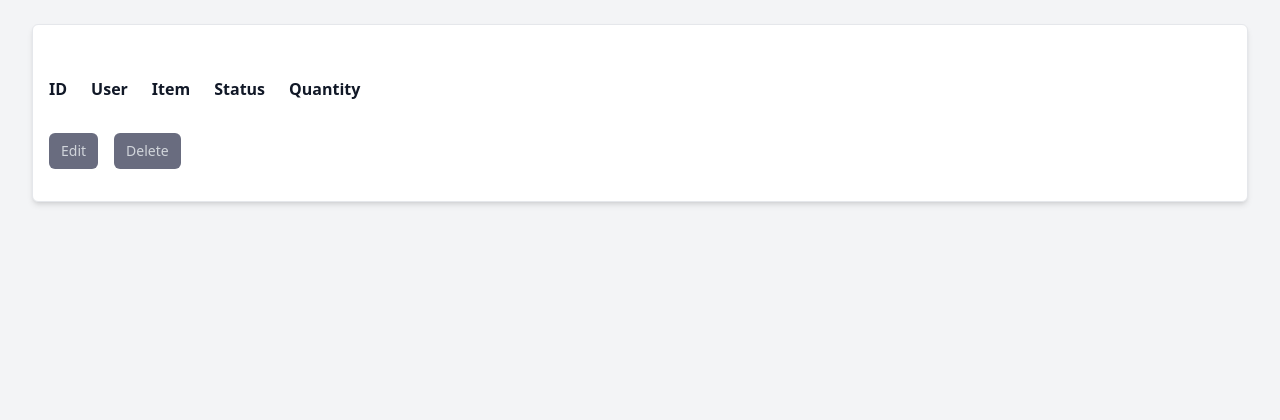
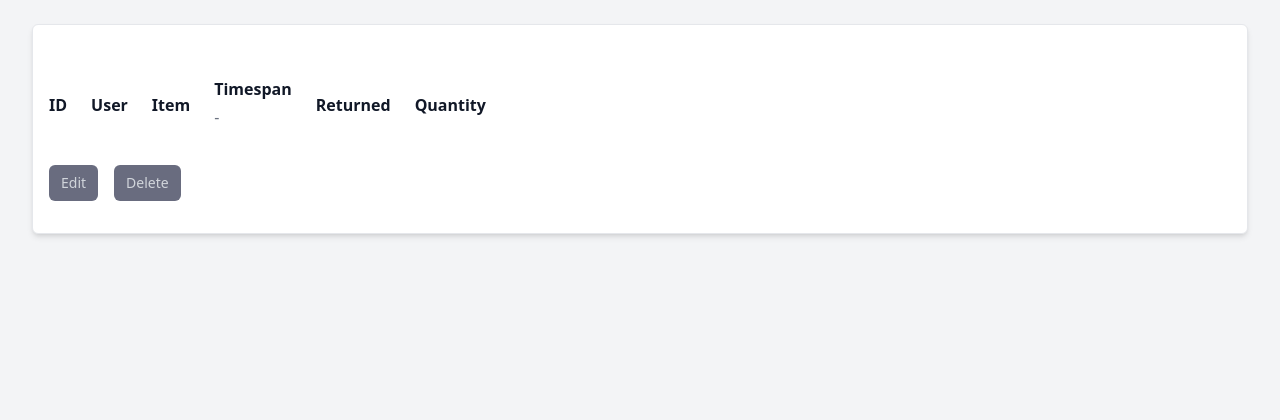
Before and after one commit to PanteraLX/iwa-inventory, a Django app: template app/templates/order/order_detail.html in a window 1280 px wide. Shown: the part 64-484 px from the top of the page. Run offline with Django 4.2, Linux system fonts and the light colour scheme; the template is opened without the code that fills it, so the values that code supplies are empty; style sheets or scripts are compiled from the project's sources; parts of the project's set-up code (start-up, migrations or seed data) failed here and were passed over; some libraries are stand-ins or nearby versions.

Commit message:
Update order detail template

```diff
--- a/app/templates/order/order_detail.html
+++ b/app/templates/order/order_detail.html
@@ -26,8 +26,19 @@ Order Detail
             <dd class="mb-4 font-light text-gray-500 sm:mb-5">{{ order.item }}</dd>
         </div>
         <div>
-            <dt class="mb-2 font-semibold leading-none text-gray-900">Status</dt>
-            <dd class="mb-4 font-light text-gray-500 sm:mb-5">{{ order.state }}</dd>
+            <dt class="mb-2 font-semibold leading-none text-gray-900">Timespan</dt>
+            <dd class="mb-4 font-light text-gray-500 sm:mb-5">{{ order.started_at|date:'d.m.Y' }} - {{ order.ended_at|date:'d.m.Y' }}</dd>
+        </div>
+        <div>
+            <dt class="mb-2 font-semibold leading-none text-gray-900">Returned
+            </dt>
+            <dd class="mb-4 font-light text-gray-500 sm:mb-5">
+            {% if order.returned %}
+                <span class="fa fa-check"></span>
+            {% else %}
+                <span class="fa fa-xmark"></span>
+            {% endif %}
+            </dd>
         </div>
         <div>
             <dt class="mb-2 font-semibold leading-none text-gray-900">Quantity</dt>
```
